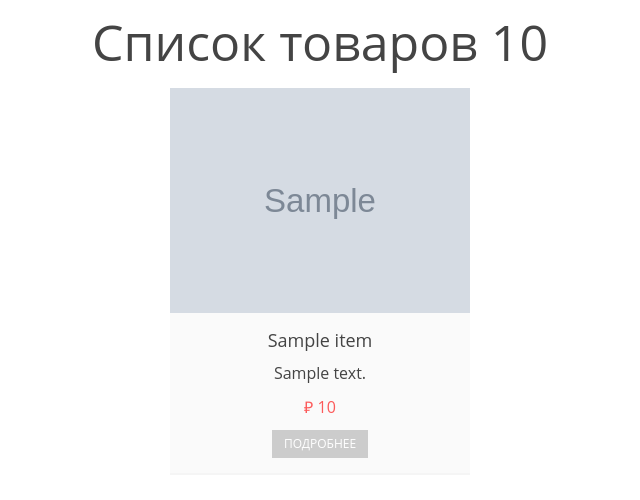
After one commit to gepolis/Django, a Django app: template templates/items_brand.html in a window 1280 px wide. The commit adds this page. Shown: the top 500 px of the page, without its empty margins (320-960 px from the left). Run offline with Django 4.2, Linux system fonts and the light colour scheme; the template is opened without the code that fills it: most values are stand-ins (such as "Sample title", 1, 10 or a date in 2020); grey boxes marked "Sample" are stand-in pictures.

Commit message:
Add files via upload

```diff
--- a/DjangoProject/settings.py
+++ b/DjangoProject/settings.py
@@ -23,7 +23,7 @@ BASE_DIR = Path(__file__).resolve().parent.parent
 SECRET_KEY = 'django-insecure-#wxt6533a4cf%&oa%8+y=lsevk@zju%o_ejvwl%o3z11jozi8b'
 
 # SECURITY WARNING: don't run with debug turned on in production!
-DEBUG = False
+DEBUG = True
 
 ALLOWED_HOSTS = ["*"]
 
--- a/DjangoProject/urls.py
+++ b/DjangoProject/urls.py
@@ -6,6 +6,7 @@ urlpatterns = [
     path('',views.home),
     path('about/',views.about),
     path('items/',views.items_list),
+    path('items/<str:brand>',views.items_brand_list),
     path('item/<int:id>',views.item_page),
-
+    path('admin/', admin.site.urls),
 ]
--- a/templates/item_page.html
+++ b/templates/item_page.html
@@ -23,7 +23,7 @@
 {% else %}
 Количество: {{ item.count }} <br>
 {% endif %}
-Бренд: {{ item.brand }} <br>
+Бренд: <a href="/items/{{item.brand}}">{{ item.brand }}</a> <br>
 Описание: {{ item.desc }} <br>
 <a href="/items"> Назад </a>
 </body>
--- /dev/null
+++ b/templates/items_brand.html
@@ -0,0 +1,86 @@
+<!DOCTYPE html>
+<html lang="ru">
+<head>
+    <meta charset="UTF-8">
+    <title>{{ brand }} items </title>
+    <style>
+        * {
+            box-sizing: border-box;
+        }
+        .product-item {
+            width: 300px;
+            text-align: center;
+            margin: 0 auto;
+            border-bottom: 2px solid #F5F5F5;
+            background: white;
+            font-family: "Open Sans";
+            transition: .3s ease-in;
+        }
+        .product-item:hover {
+            border-bottom: 2px solid #fc5a5a;
+        }
+        .product-item img {
+            display: block;
+            width: 100%;
+        }
+        .product-list {
+            background: #fafafa;
+            padding: 15px 0;
+        }
+        .product-list h3 {
+            font-size: 18px;
+            font-weight: 400;
+            color: #444444;
+            margin: 0 0 10px 0;
+        }
+        .price {
+            font-size: 16px;
+            color: #fc5a5a;
+            display: block;
+            margin-bottom: 12px;
+        }
+        .button {
+            text-decoration: none;
+            display: inline-block;
+            padding: 0 12px;
+            background: #cccccc;
+            color: white;
+            text-transform: uppercase;
+            font-size: 12px;
+            line-height: 28px;
+            transition: .3s ease-in;
+        }
+        .product-item:hover .button {
+            background: #fc5a5a;
+        }
+        .desc {
+           font-size: 16px;
+           color: #444444;
+           display: block;
+           margin-bottom: 12px;
+        }
+        .title {
+           font-size: 50px;
+           color: #444444;
+           display: block;
+           margin-bottom: 12px;
+           font-family: "Open Sans";
+           text-align: center;
+        }
+    </style>
+</head>
+<body>
+<span class="title"> Список товаров {{ brand }}</span>
+{% for item in items %}
+    <div class="product-item">
+        <img src="{{ item.imgurl }}">
+        <div class="product-list">
+            <h3>{{ item.name }}</h3>
+            <span class="desc">{{item.desc}}</span>
+            <span class="price">₽ {{item.cost}}</span>
+            <a href="/item/{{ item.id }}" class="button">Подробнее</a>
+        </div>
+    </div><br>
+{% endfor %}
+</body>
+</html>
```
Also changed, not shown: MainApp/views.py (+11 -0 lines).
